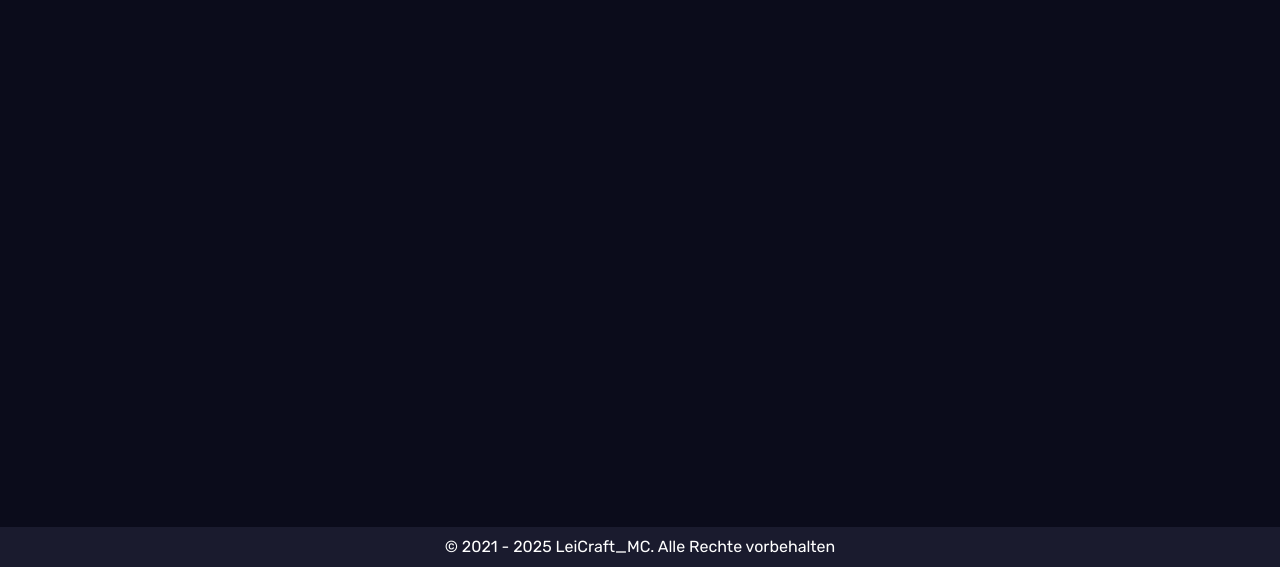
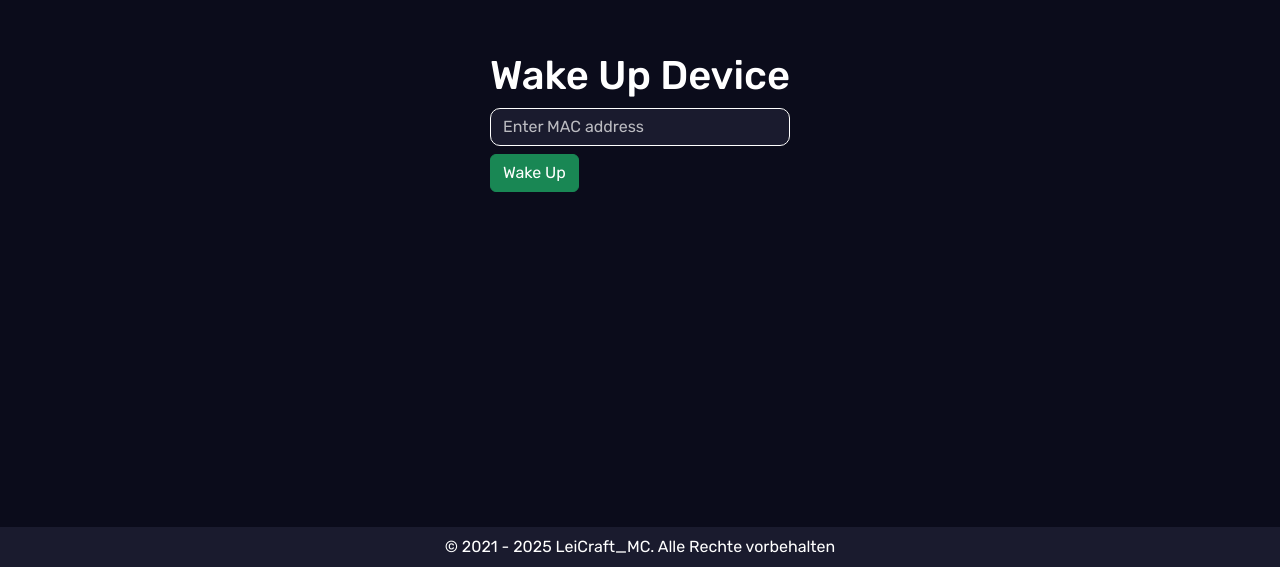
Before and after one commit to LeiCraft/NetIgnite-Server, a Nuxt app: page /dashboard in a window 1280 px wide. Shown: the part 233-800 px from the top of the page. Built offline with nearby package versions, Linux system fonts and the light colour scheme; no server answers.

Commit message:
updated a few us stuff

```diff
--- /dev/null
+++ b/assets/forms.css
@@ -0,0 +1,18 @@
+
+
+.form-input {
+    width: 100%;
+    background-color: #1a1b2e;
+    color: white;
+    border-radius: 10px;
+    border: 1px solid #ffffff;
+}
+
+.from-input:focus {
+    border: 2px solid #007bff;
+}
+
+.form-input::placeholder {
+    color: #ffffff;
+    opacity: 0.7;
+}
--- a/pages/auth/login.vue
+++ b/pages/auth/login.vue
@@ -8,7 +8,7 @@
                 </div>
             </div>
 
-            <div class="text-center h3 mt-2 mb-3">Welcome to Remote-WOL</div>
+            <div class="text-center h3 mt-2 mb-3">Welcome to NetIgnite</div>
             <div class="text-center h6 text-secondary mb-5">Login to your account</div>
             <form class="w-100" @submit.prevent="handleLogin">
                 <div class="form-group mb-3">
@@ -29,6 +29,14 @@
 </template>
 
 <script setup lang="ts">
+
+definePageMeta({
+    middleware: 'auth',
+    meta: {
+        title: 'Login | NetIgnite',
+        description: 'Login to your NetIgnite account',
+    }
+});
 
 import { ref } from 'vue'
 
@@ -73,6 +81,9 @@ const handleLogin = async () => {
 </script>
 
 <style scoped>
+
+@import '/assets/forms.css';
+
 .auth-wrapper {
     margin: auto;
     max-width: 500px;
@@ -88,23 +99,6 @@ const handleLogin = async () => {
 
 .submit-btn {
     width: 100%;
-}
-
-.form-input {
-    width: 100%;
-    background-color: #1a1b2e;
-    color: white;
-    border-radius: 10px;
-    border: 1px solid #ffffff;
-}
-
-.from-input:focus {
-    border: 2px solid #007bff;
-}
-
-.form-input::placeholder {
-    color: #ffffff;
-    opacity: 0.7;
 }
 
 .alert-message-box {
--- a/pages/auth/reset-password.vue
+++ b/pages/auth/reset-password.vue
@@ -4,5 +4,12 @@
 
 <script setup lang="ts">
 
+definePageMeta({
+    middleware: 'auth',
+    meta: {
+        title: 'Reset Password | NetIgnite',
+        description: 'Reset your password of your NetIgnite account',
+    }
+})
 
 </script>
--- a/pages/dashboard/index.vue
+++ b/pages/dashboard/index.vue
@@ -1,13 +1,52 @@
 <template>
-    <div></div>
+
+	<div class="mt-auto mb-auto ms-auto me-auto">
+		<h1>Wake Up Device</h1>
+		<input v-model="macAddress" placeholder="Enter MAC address" class="form-control form-input" type="text" >
+		<button @click="wakeUpDevice" class="btn btn-success mt-2">Wake Up</button>
+		<p v-if="response">{{ (response as any).message }}</p>
+		<!-- <TestWebsocket class="mt-5"></TestWebsocket> -->
+	</div>
+
 </template>
 
 <script setup lang="ts">
+
 definePageMeta({
     middleware: 'auth',
     meta: {
-        title: 'Dashboard',
+        title: 'Dashboard | NetIgnite',
         description: 'Dashboard page',
     }
 })
+
+import { ref } from 'vue';
+// import TestWebsocket from '~/components/test-websocket.vue';
+
+const response = ref(null);
+const macAddress = ref(''); // Reactive variable for MAC address
+
+async function wakeUpDevice() {
+	if (!macAddress.value) {
+		console.error('MAC address is required');
+		return;
+	}
+	try {
+		const res = await $fetch('/api/device/1/wakeup', {
+			method: 'POST',
+			body: {
+				macAddress: macAddress.value, // Use the inputted MAC address
+			},
+		});
+		(response as any).value = res;
+	} catch (err) {
+		console.error('Error:', err);
+	}
+}
 </script>
+
+<style scoped>
+
+@import '/assets/forms.css';
+
+</style>
```
Also changed, not shown: 1 other file (tests, documents, lock files or other folders).
